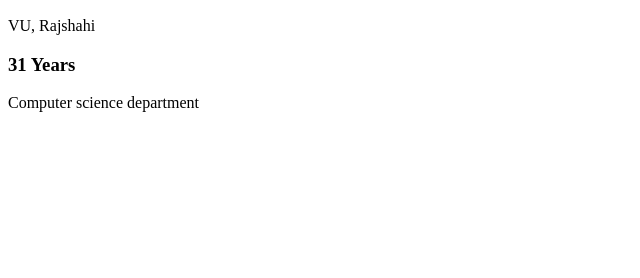
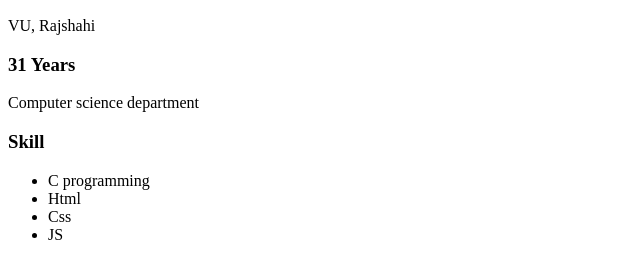
Before and after one commit to bukharibd/git-review, a plain HTML site: page index.html in a window 1280 px wide. Shown: the part 110-388 px from the top of the page, without its empty margins (0-640 px from the left). Drawn offline with Linux system fonts and the light colour scheme.

Commit message:
added skill section

```diff
--- a/index.html
+++ b/index.html
@@ -15,5 +15,14 @@
       <h3>31 Years</h3>
       <p>Computer science department</p>
     </section>
+    <section>
+      <h3>Skill</h3>
+      <ul>
+        <li>C programming</li>
+        <li>Html</li>
+        <li>Css</li>
+        <li>JS</li>
+      </ul>
+    </section>
   </body>
 </html>
```
